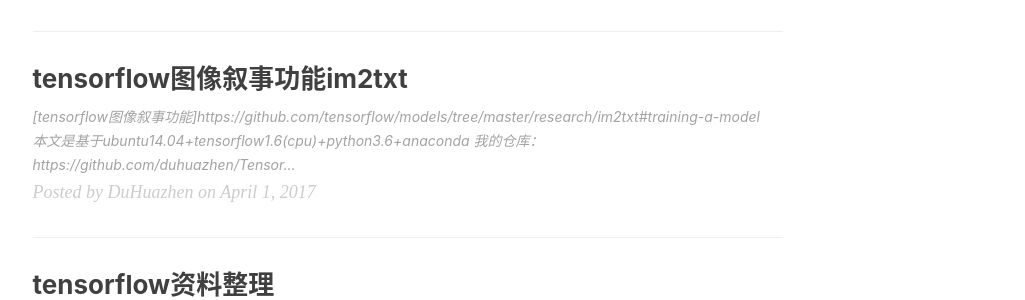
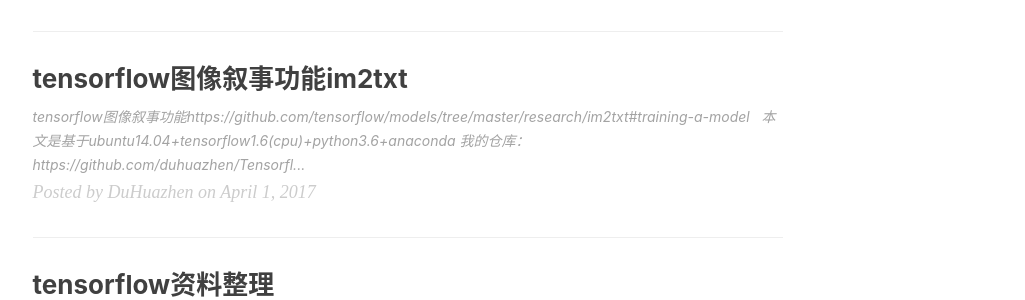
Before and after one commit to duhuazhen/duhuazhen.github.io, a Jekyll site: the page built from index.html, in a window 1280 px wide and 900 px high, scrolled down 960 px. Shown: the part 152-452 px from the top of the window, without its empty margins (135-1160 px from the left). Built offline with Jekyll 4.4.1, drawn with Linux system fonts in a browser that asks for light colours; nearby versions of some CDN libraries; the list of posts is cut into pages by our own code; comment, search, counter and statistics services are not loaded.

```diff
--- a/_posts/2017-4-1-im2txt.markdown
+++ b/_posts/2017-4-1-im2txt.markdown
@@ -9,7 +9,7 @@ tags:
     - 深度学习
     - TensorFlow
 ---
-[tensorflow图像叙事功能][https://github.com/tensorflow/models/tree/master/research/im2txt#training-a-model](https://github.com/tensorflow/models/tree/master/research/im2txt)
+tensorflow图像叙事功能[https://github.com/tensorflow/models/tree/master/research/im2txt#training-a-model](https://github.com/tensorflow/models/tree/master/research/im2txt)
 本文是基于ubuntu14.04+tensorflow1.6(cpu)+python3.6+anaconda
 我的仓库：[https://github.com/duhuazhen/Tensorflow_practice/tree/master/im2txt1](https://github.com/duhuazhen/Tensorflow_practice/tree/master/im2txt)
 ## 下载模型
```
